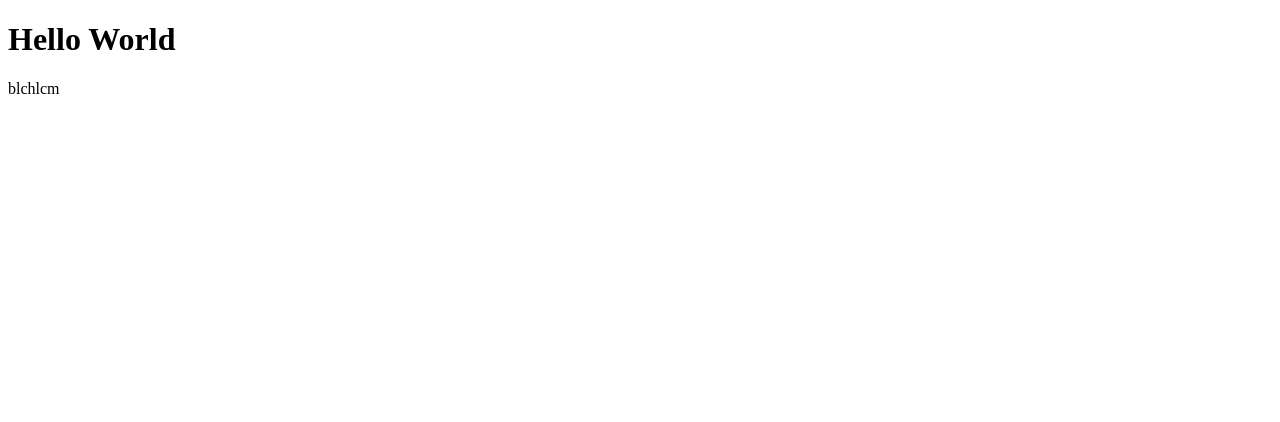
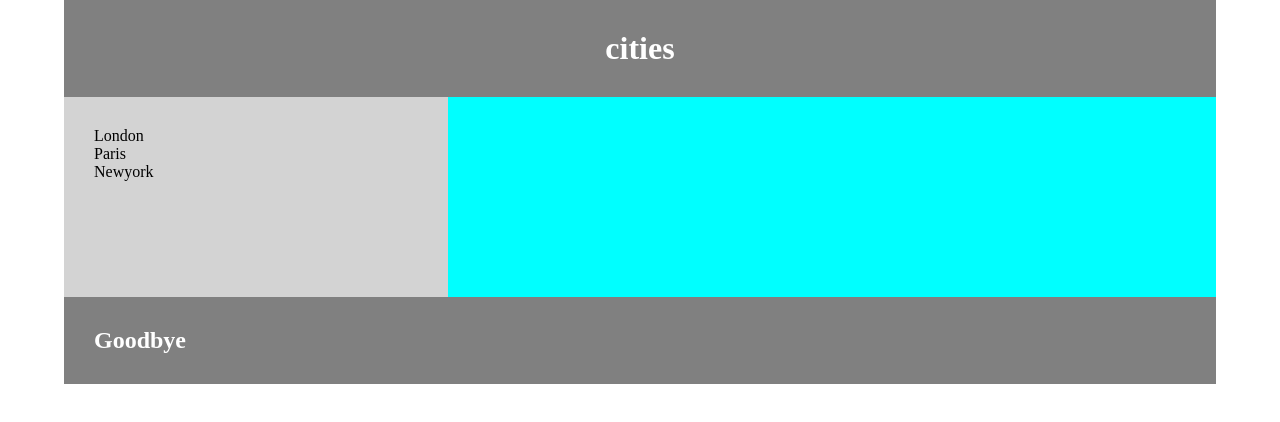
Before and after one commit to Joytech2/helloWorld, a plain HTML site: page index.html in a window 1280 px wide. Drawn offline with Linux system fonts and the light colour scheme.

Commit message:
recreated w3 page

```diff
--- a/index.html
+++ b/index.html
@@ -4,9 +4,25 @@
     <meta charset="UTF-8">
     <meta name="viewport" content="width=device-width, initial-scale=1.0">
     <title>Document</title>
+    <link rel="stylesheet" href="style.css">
 </head>
 <body>
-    <h1>Hello World</h1>
-    blchlcm
+    <div id="top">
+        <h1>cities</h1>
+    </div>
+    <div id="left">
+        <ul>
+            <li>London</li>
+            <li>Paris</li>
+            <li>Newyork</li>
+        </ul>
+    </div>
+    <div id="right">
+
+    </div>
+    <div id="foot">
+        <h2>Goodbye</h2>
+    </div>
+
 </body>
 </html>
--- /dev/null
+++ b/style.css
@@ -0,0 +1,53 @@
+*{
+    padding: 0;
+    margin: 0;
+    overflow: hidden;
+    box-sizing: border-box;
+}
+
+#top{
+    width: 90%;
+    margin-left: 5%;
+    margin-right: 5%;
+    background-color: grey;
+    color: white;
+}
+
+#top h1{
+    color: white;
+    text-align: center;
+    padding: 30px;
+}
+
+#left{
+    width: 30%;
+    margin-left:5%;
+    background-color: lightgray;
+    padding:30px;
+    height: 200px;
+    display: inline-block;
+}
+
+#left ul{
+    list-style-type: none;
+}
+
+#right{
+    width: 60%;
+    margin-right: 5%;
+    background-color: aqua;
+    color:black;
+    height: 200px;
+    display: inline-block;
+    margin-left: -4px;
+}
+
+#foot{
+    width: 90%;
+    margin-right: 5%;
+    margin-left: 5%;
+    color: white;
+    background-color: grey;
+    padding: 30px;
+    margin-top: -4px;
+}
```
